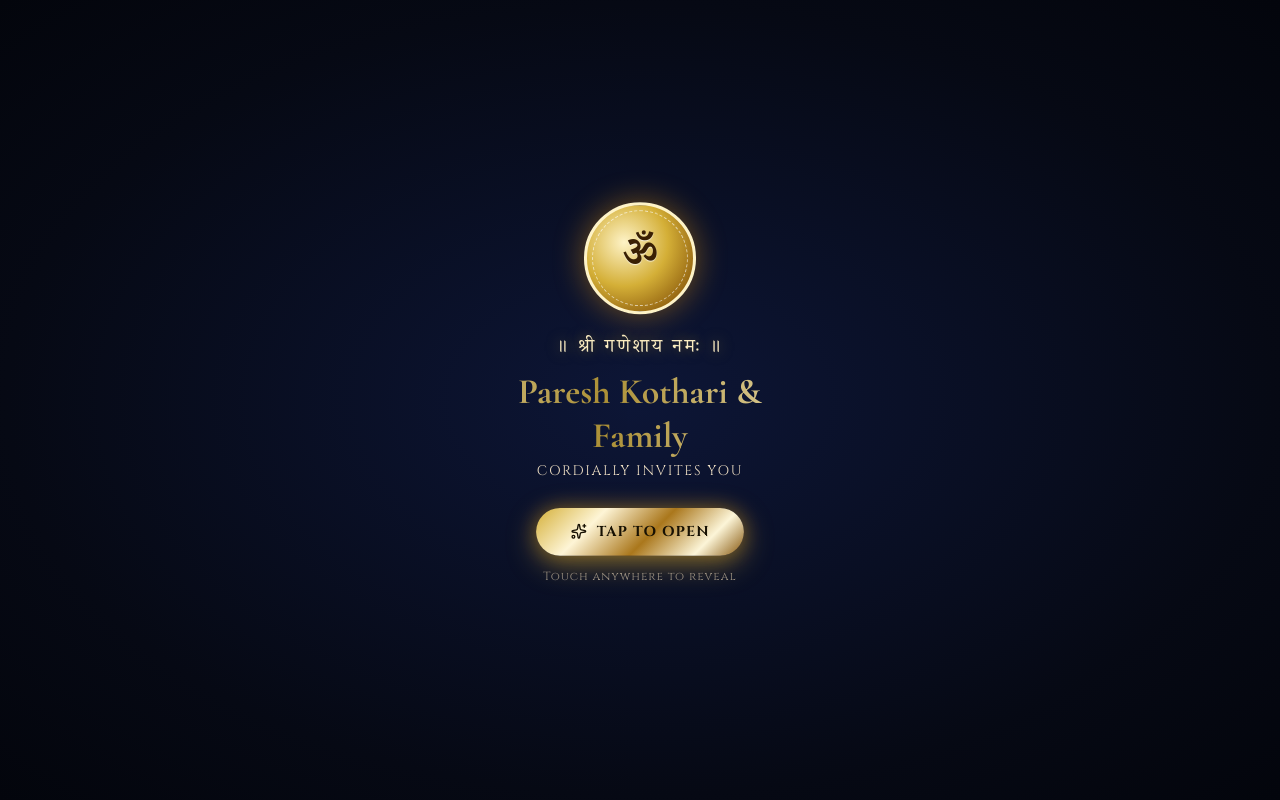
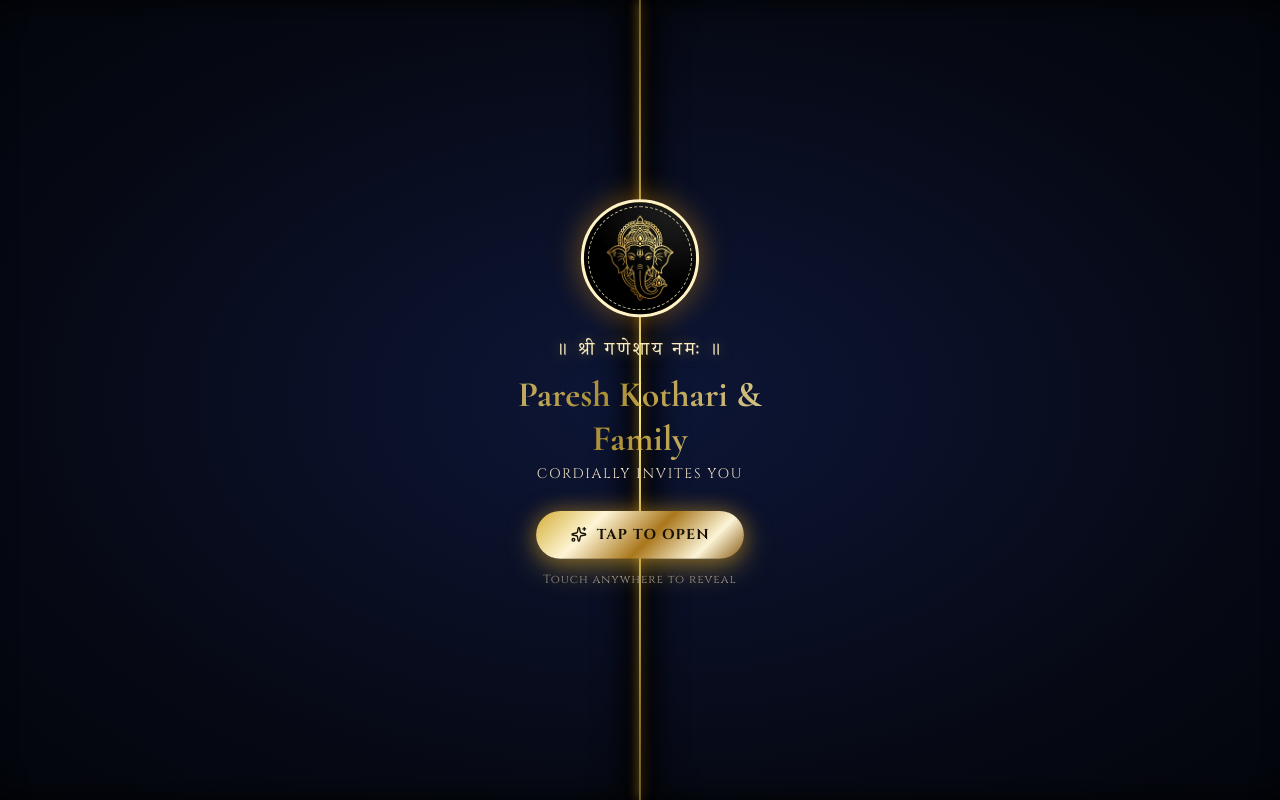
Before and after one commit to Rajkothari200/Ganpati-Invitation, a React (Vite) app: page / in a window 1280 px wide. Shown: the top 800 px of the page. Built offline with nearby package versions, Linux system fonts and the light colour scheme.

Commit message:
feat: add central gate parting seam and replace OM with royal Ganpati logo emblem

```diff
--- a/src/components/TapToOpenOverlay.jsx
+++ b/src/components/TapToOpenOverlay.jsx
@@ -70,14 +70,37 @@ export default function TapToOpenOverlay({ onOpen }) {
           position: "absolute",
           top: 0,
           left: 0,
-          width: "51%",
+          width: "50%",
           height: "100%",
           background:
             "radial-gradient(ellipse at 100% 50%, #0d1637 0%, #060914 70%, #03050c 100%)",
           transform: isOpening ? "translateX(-100%)" : "translateX(0)",
           transition: "transform 1.3s cubic-bezier(0.76, 0, 0.24, 1)",
           willChange: "transform",
-          zIndex: 1
+          zIndex: 1,
+          borderRight: "1px solid rgba(212, 175, 55, 0.5)",
+          boxShadow: isOpening
+            ? "none"
+            : "inset -16px 0 30px rgba(0, 0, 0, 0.85), 1px 0 10px rgba(212, 175, 55, 0.3)"
+        }}
+      />
+
+      {/* Center Royal Gate Seam Line */}
+      <div
+        style={{
+          position: "absolute",
+          top: 0,
+          bottom: 0,
+          left: "50%",
+          width: "2px",
+          transform: "translateX(-50%)",
+          background:
+            "linear-gradient(180deg, transparent 0%, rgba(212, 175, 55, 0.3) 12%, rgba(254, 240, 138, 0.95) 50%, rgba(212, 175, 55, 0.3) 88%, transparent 100%)",
+          boxShadow: "0 0 12px rgba(245, 158, 11, 0.7)",
+          opacity: isOpening ? 0 : 1,
+          transition: "opacity 0.4s ease",
+          zIndex: 2,
+          pointerEvents: "none"
         }}
       />
 
@@ -87,14 +110,18 @@ export default function TapToOpenOverlay({ onOpen }) {
           position: "absolute",
           top: 0,
           right: 0,
-          width: "51%",
+          width: "50%",
           height: "100%",
           background:
             "radial-gradient(ellipse at 0% 50%, #0d1637 0%, #060914 70%, #03050c 100%)",
           transform: isOpening ? "translateX(100%)" : "translateX(0)",
           transition: "transform 1.3s cubic-bezier(0.76, 0, 0.24, 1)",
           willChange: "transform",
-          zIndex: 1
+          zIndex: 1,
+          borderLeft: "1px solid rgba(212, 175, 55, 0.5)",
+          boxShadow: isOpening
+            ? "none"
+            : "inset 16px 0 30px rgba(0, 0, 0, 0.85), -1px 0 10px rgba(212, 175, 55, 0.3)"
         }}
       />
 
@@ -124,45 +151,46 @@ export default function TapToOpenOverlay({ onOpen }) {
         <div
           className="animate-seal-ripple"
           style={{
-            width: "110px",
-            height: "110px",
+            width: "116px",
+            height: "116px",
             borderRadius: "50%",
             background:
               "radial-gradient(circle at 35% 35%, #fef3c7 0%, #d4af37 45%, #926210 80%, #583705 100%)",
             border: "3px solid #fef3c7",
             display: "flex",
-            flexDirection: "column",
             alignItems: "center",
             justifyContent: "center",
             boxShadow:
-              "0 12px 35px rgba(0, 0, 0, 0.8), 0 0 30px rgba(245, 158, 11, 0.5), inset 0 2px 4px rgba(255, 255, 255, 0.8)",
+              "0 14px 40px rgba(0, 0, 0, 0.85), 0 0 35px rgba(245, 158, 11, 0.6), inset 0 2px 5px rgba(255, 255, 255, 0.85)",
             position: "relative",
-            marginBottom: "20px"
+            marginBottom: "20px",
+            overflow: "hidden"
           }}
         >
           {/* Inner Ring */}
           <div
             style={{
               position: "absolute",
-              inset: "5px",
+              inset: "4px",
               borderRadius: "50%",
-              border: "1px dashed rgba(255, 255, 255, 0.6)",
+              border: "1.5px dashed rgba(254, 243, 199, 0.75)",
+              zIndex: 2,
               pointerEvents: "none"
             }}
           />
 
-          <span
-            className="font-sanskrit"
+          {/* Ganpati Divine Sacred Logo */}
+          <img
+            src="/assets/ganpati-logo.jpg"
+            alt="Lord Ganesha Sacred Emblem"
             style={{
-              fontSize: "2.4rem",
-              fontWeight: 700,
-              color: "#3a2003",
-              lineHeight: 1,
-              textShadow: "0 1px 1px rgba(255, 255, 255, 0.7)"
+              width: "100%",
+              height: "100%",
+              objectFit: "cover",
+              transform: "scale(1.08)",
+              filter: "contrast(1.15) brightness(1.05)"
             }}
-          >
-            ॐ
-          </span>
+          />
         </div>
 
         {/* Shloka Header */}
```
Also changed, not shown: public/assets/ganpati-logo.jpg (added).
